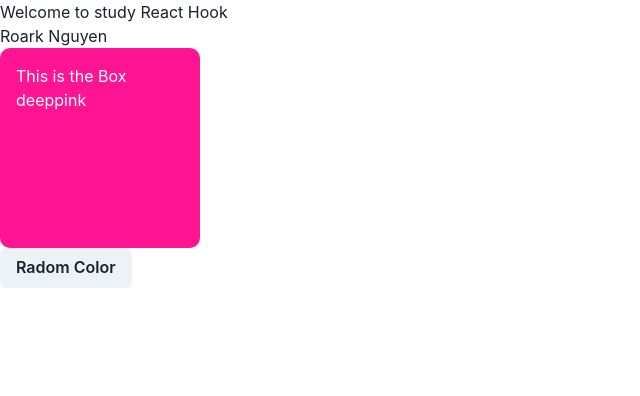
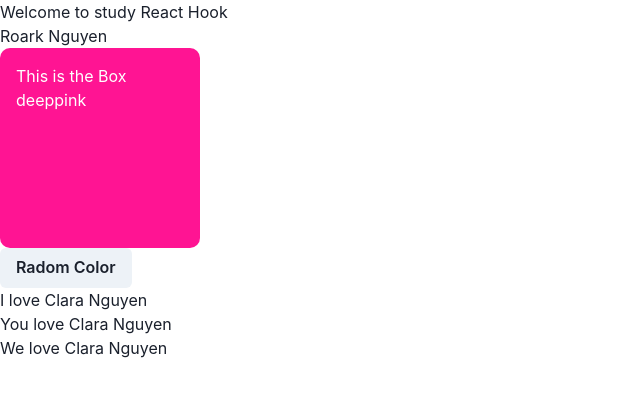
Before and after one commit to RoarkNguyen/ReactJs-Hook-UseState, a React (Create React App) app: page / in a window 1280 px wide. Shown: the top 396 px of the page, without its empty margins (0-640 px from the left). Built offline with nearby package versions, Linux system fonts and the light colour scheme.

Commit message:
useState with remove Item - TodoList

```diff
--- a/src/App.js
+++ b/src/App.js
@@ -1,12 +1,27 @@
 import logo from "./logo.svg";
 import Colorbox from "./components/ColorBox/Colorbox";
-
+import TodoList from "./components/TodoList/TodoList";
+import { useState } from "react";
+const dataTodoList = [
+  { id: 1, title: "I love Clara Nguyen" },
+  { id: 2, title: "You love Clara Nguyen" },
+  { id: 3, title: "We love Clara Nguyen" },
+];
 function App() {
+  const [todoList, setTodoList] = useState(dataTodoList);
+  function TodoClick(todo) {
+    console.log("App ne", todo);
+    // const index = todoList.findIndex((x) => x.id === todo.id);
+    // const newTodoList = [...todoList];
+    // newTodoList.splice(index, 1);
+    // setTodoList(newTodoList);
+  }
   return (
     <div className="app">
       <div>Welcome to study React Hook</div>
       <div>Roark Nguyen</div>
       <Colorbox />
+      <TodoList todos={todoList} handleTodoClick={TodoClick} />
     </div>
   );
 }
--- /dev/null
+++ b/src/components/TodoList/TodoList.jsx
@@ -0,0 +1,26 @@
+import React from "react";
+import PropTypes from "prop-types";
+
+TodoList.propTypes = {
+  todos: PropTypes.array,
+  handleTodoClick: PropTypes.func,
+};
+function TodoList(props) {
+  const { todos, handleTodoClick } = props;
+  function ClickTodo(todo) {
+    handleTodoClick(todo);
+  }
+  return (
+    <div>
+      <ul>
+        {todos.map((todo) => (
+          <li key={todo.id} onClick={() => ClickTodo(todo)}>
+            {todo.title}
+          </li>
+        ))}
+      </ul>
+    </div>
+  );
+}
+
+export default TodoList;
```
